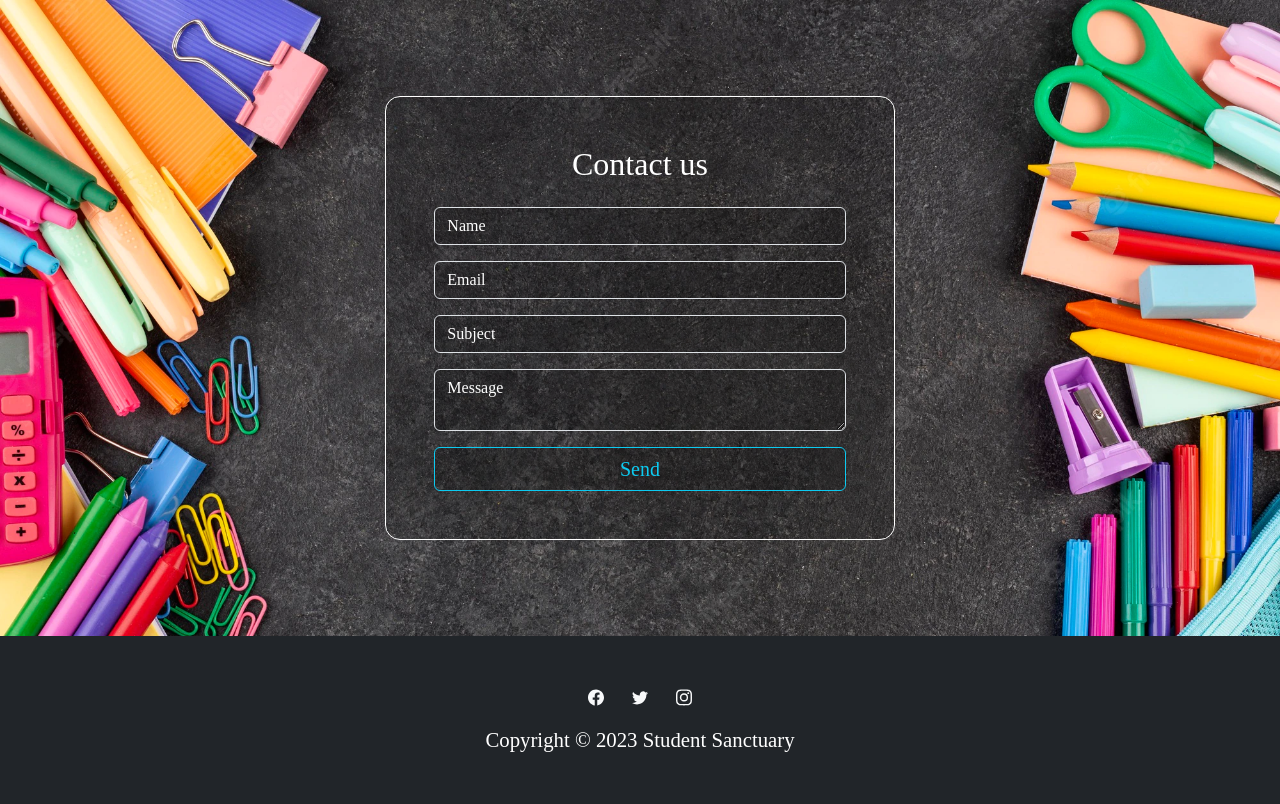
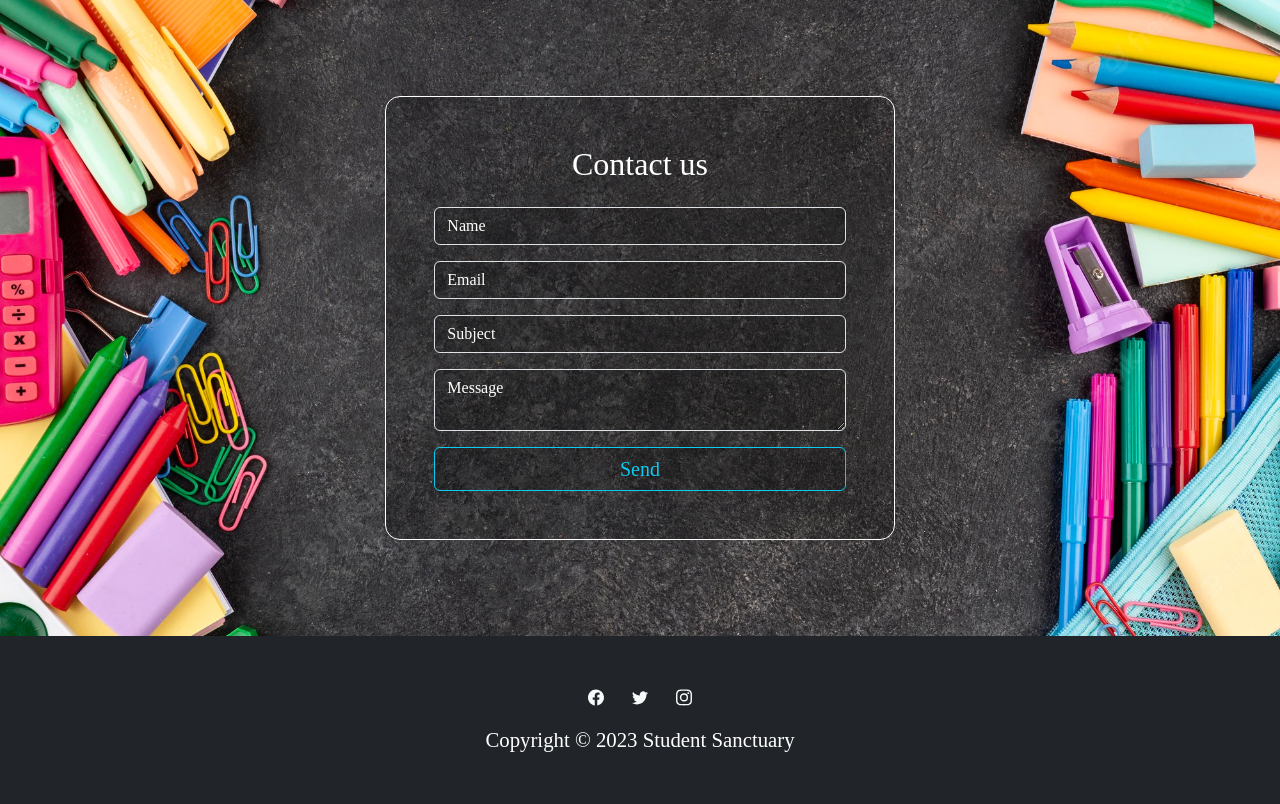
Before and after one commit to sumanthaka/student-sanctuary, a Flask app: page /contact_us in a window 1280 px wide. Shown: the part 100-904 px from the top of the page. Run offline with Flask 2, Linux system fonts and the light colour scheme; parts of the project's set-up code (start-up, migrations or seed data) failed here and were passed over; some web fonts are replaced.

Commit message:
Sign up done

```diff
--- a/pure/templates/auth/signup.html
+++ b/pure/templates/auth/signup.html
@@ -17,7 +17,8 @@
             {% endfor %}
         {% endif %}
     {% endwith %}
-    <div class="position-relative py-4 py-xl-5" style="background: url('../../static/background.webp') no-repeat;background-size: cover;">
+
+    <div class="position-relative py-4 py-xl-5" style="background: url('../../static/background.webp') center / cover no-repeat;">
         <div class="container">
             <div class="row mb-5">
                 <div class="col-md-8 col-xl-6 text-center mx-auto">
--- a/pure/templates/home/contact_us.html
+++ b/pure/templates/home/contact_us.html
@@ -5,7 +5,7 @@
 {% endblock %}
 
 {% block content %}
-    <div class="position-relative py-4 py-xl-5" style="background: url('background.webp') no-repeat;background-size: cover;">
+    <div class="position-relative py-4 py-xl-5" style="background: url('../../static/background.webp') center / cover no-repeat;">
         <div class="position-relative" style="margin-right: 0px;margin-left: 0px;padding-top: 3em;">
             <div class="row d-flex justify-content-center" style="margin-right: 0px;margin-left: 0px;">
                 <div class="col-md-8 col-lg-6 col-xl-5 col-xxl-4">
```
